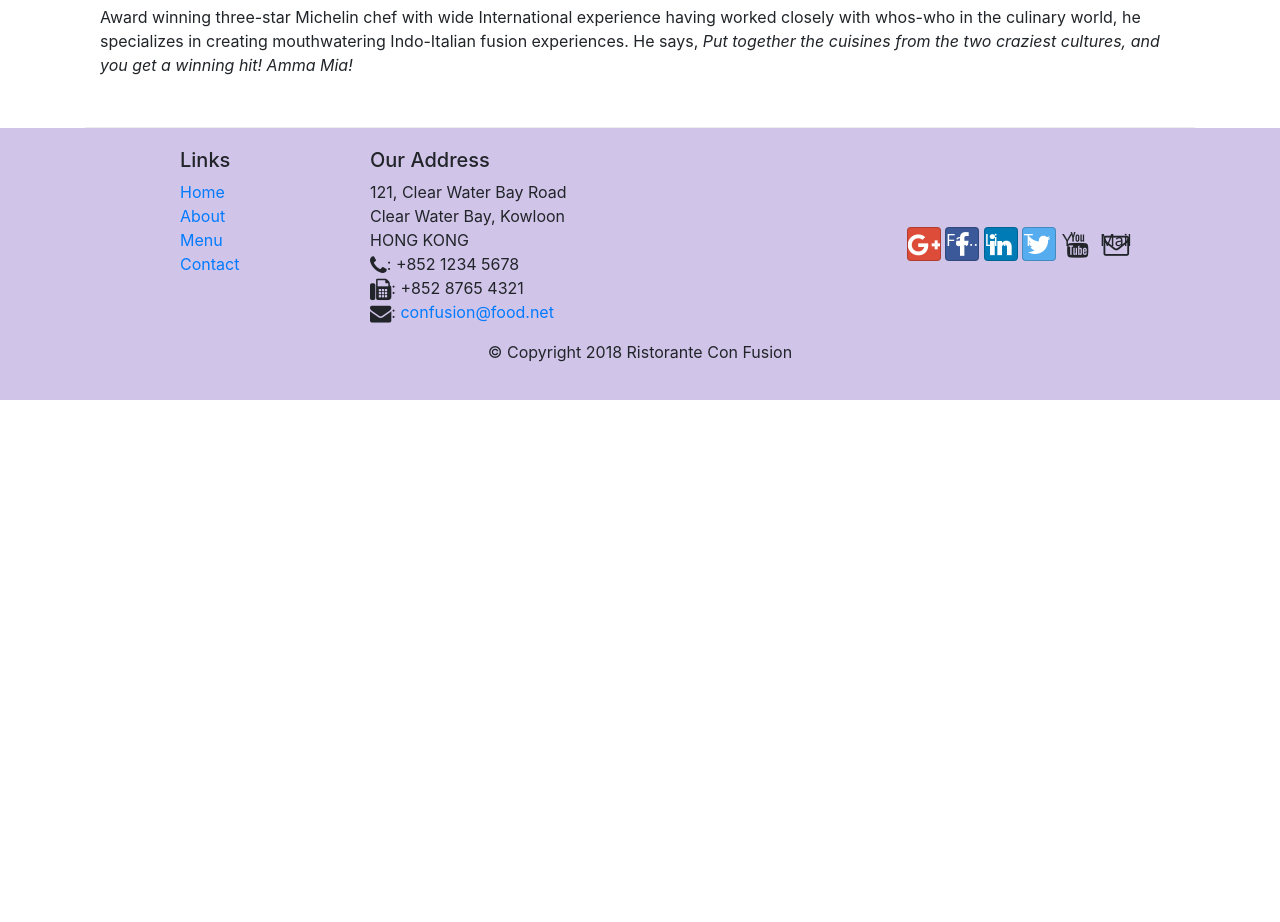
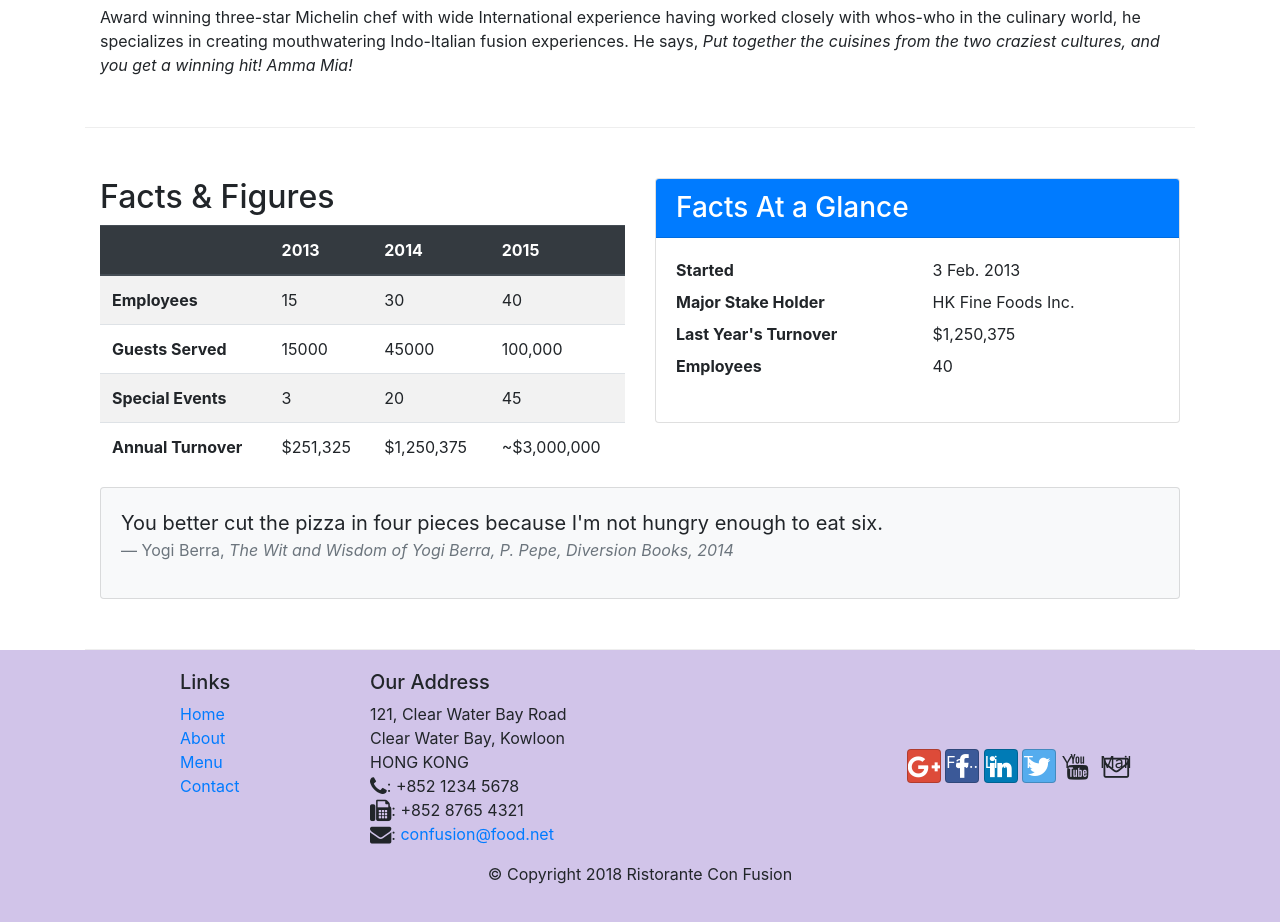
Before and after one commit to lanctotsm/FrontendReactClass, a website: page conFusion/aboutus.html in a window 1280 px wide. Shown: the part 1463-2385 px from the top of the page. Before the commit the page ends 1863 px from the top, so only its background shows below. Drawn offline with nearby package versions, Linux system fonts and the light colour scheme.

Commit message:
add images and data

```diff
--- a/conFusion/aboutus.html
+++ b/conFusion/aboutus.html
@@ -83,7 +83,79 @@
                 <p class="d-none d-sm-inline">Award winning three-star Michelin chef with wide International experience having worked closely with whos-who in the culinary world, he specializes in creating mouthwatering Indo-Italian fusion experiences. He says, <em>Put together the cuisines from the two craziest cultures, and you get a winning hit! Amma Mia!</em></p>
             </div>
        </div>
+        <div class="row row-content">
+            <div class="col-12 col-sm-6">
+                <h2>Facts &amp; Figures</h2>
+                <div class="table-responsive">
+                    <table class="table table-striped">
+                        <thead class="thead-dark">
+                            <tr>
+                                <th>&nbsp;</th>
+                                <th>2013</th>
+                                <th>2014</th>
+                                <th>2015</th>
+                            </tr>
+                        </thead>
+                        <tbody>
+                            <tr>
+                                <th>Employees</th>
+                                <td>15</td>
+                                <td>30</td>
+                                <td>40</td>
+                            </tr>
+                            <tr>
+                                <th>Guests Served</th>
+                                <td>15000</td>
+                                <td>45000</td>
+                                <td>100,000</td>
+                            </tr>
+                            <tr>
+                                <th>Special Events</th>
+                                <td>3</td>
+                                <td>20</td>
+                                <td>45</td>
+                            </tr>
+                            <tr>
+                                <th>Annual Turnover</th>
+                                <td>$251,325</td>
+                                <td>$1,250,375</td>
+                                <td>~$3,000,000</td>
+                            </tr>
+                        </tbody>
+                    </table>
+                </div>
+            </div>
+            <div class="col-12 col-sm-6">
+                <div class="card">
+                    <h3 class="card-header bg-primary text-white">Facts At a Glance</h3>
+                    <div class="card-body">
+                        <dl class="row">
+                            <dt class="col-6">Started</dt>
+                            <dd class="col-6">3 Feb. 2013</dd>
+                            <dt class="col-6">Major Stake Holder</dt>
+                            <dd class="col-6">HK Fine Foods Inc.</dd>
+                            <dt class="col-6">Last Year's Turnover</dt>
+                            <dd class="col-6">$1,250,375</dd>
+                            <dt class="col-6">Employees</dt>
+                            <dd class="col-6">40</dd>
+                        </dl>
+                    </div>
+                </div>
 
+            </div>
+            <div class="col-12">
+                <div class="card card-body bg-light">
+                    <blockquote class="blockquote">
+                        <p class="mb-0">You better cut the pizza in four pieces because
+                            I'm not hungry enough to eat six.</p>
+                        <footer class="blockquote-footer">Yogi Berra,
+                            <cite title="Source Title">The Wit and Wisdom of Yogi Berra,
+                            P. Pepe, Diversion Books, 2014</cite>
+                        </footer>
+                    </blockquote>
+                </div>
+            </div>
+       </div>
     </div>
 
     <footer class="footer lightPurple">
```
Also changed, not shown: conFusion/index.html (+26 -9 lines), conFusion/img/alberto.png (added), conFusion/img/buffet.png (added), conFusion/img/logo.png (added), conFusion/img/uthappizza.png (added), 1 other file.
